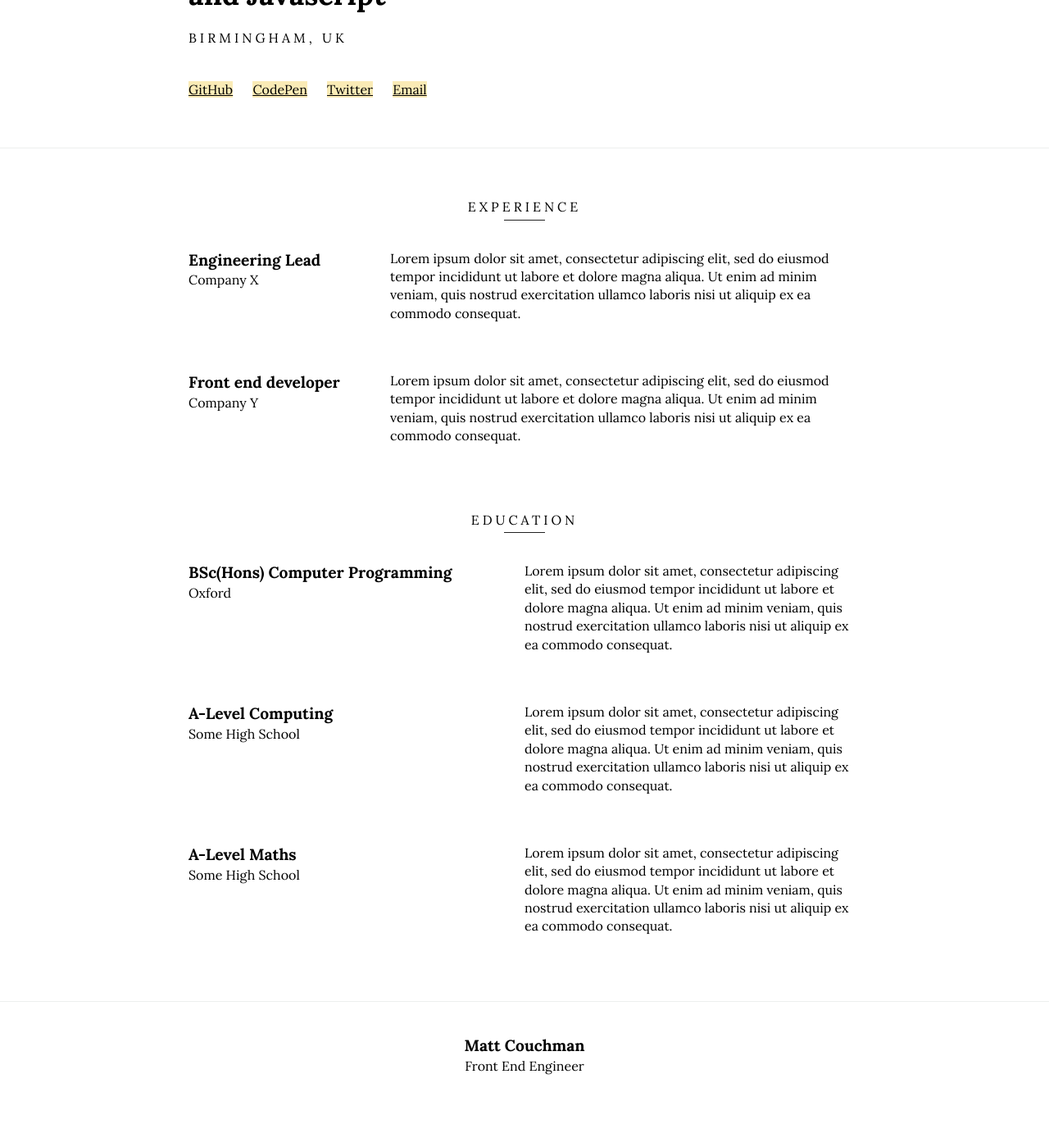
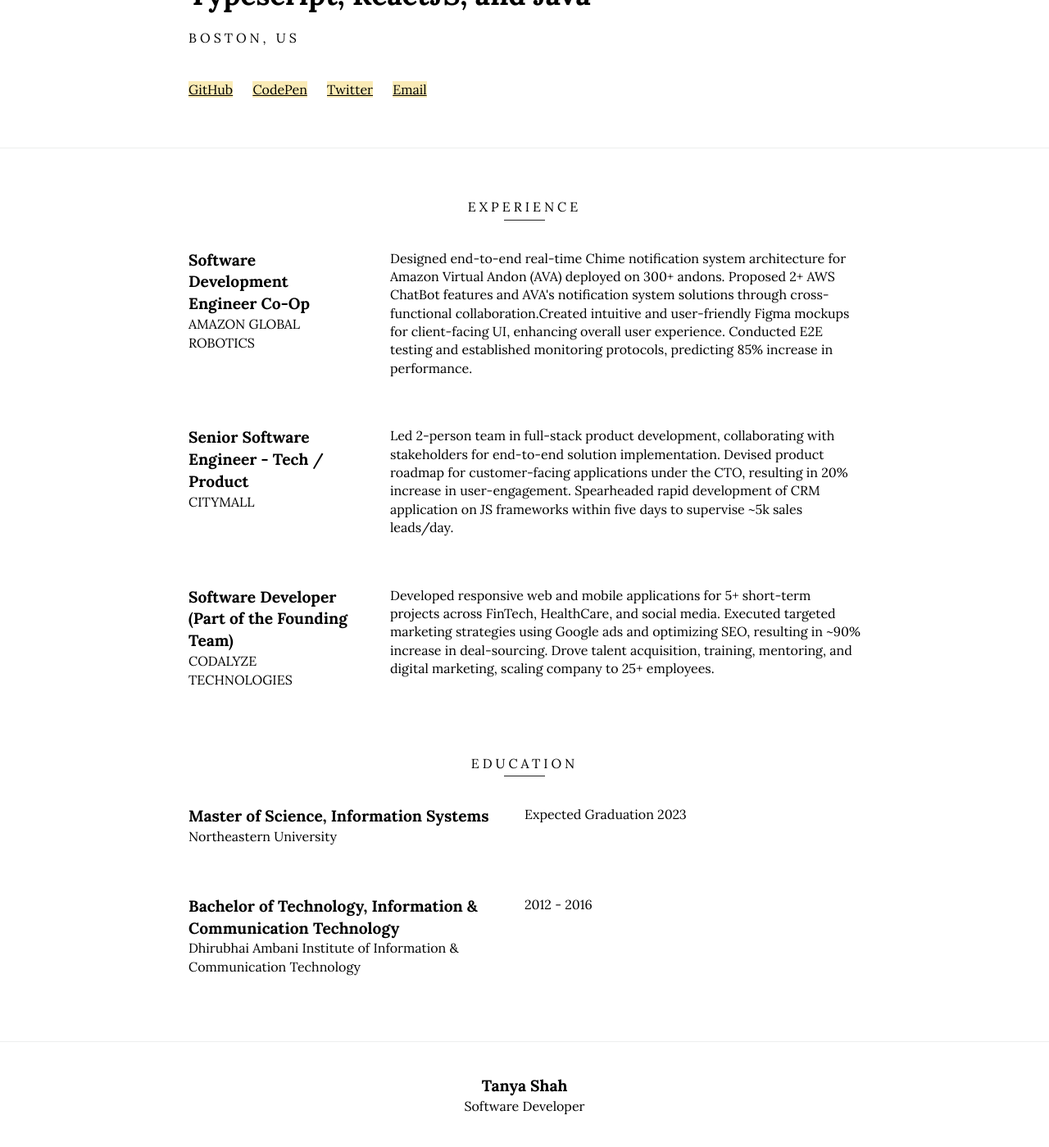
Before and after one commit to Aura313/Aura313.github.io, a Jekyll site: the page built from index.html, in a window 1280 px wide and 1400 px high, scrolled down 386 px. Shown: the whole window at 82% size. Built offline with Jekyll 4.4.1, drawn with Linux system fonts in a browser that asks for light colours; before the commit the page ends 1737 px from its top, so only the background shows below that; some of the changed text lies outside the part shown.

Commit message:
Data update

```diff
--- a/_config.yml
+++ b/_config.yml
@@ -1,19 +1,19 @@
 # Jekyll Resume Theme
 
 # Site settings
-title: Jekyll Resume
-email: email@domain.com
-description: Jekyll Resume is a mega simple resume theme for Jekyll.
+title: Tanya's Portfolio
+email: tanyashah010@gmail.com
+description: Tanya's portfolio items.
 baseurl: "/"
-url: "http://mattcouchman.co.uk/jekyll-resume"
-name: Matt Couchman
-job: front end engineer
-location: Birmingham, UK
-languages: HTML, CSS and Javascript
-twitter_username: mattcouchman
-github_username:  mattcouchman
-codepen_username:  mattcouchman
-email_address: some@email.com
+url: "https://tanyashah.me/"
+name: Tanya Shah
+job: Software Developer
+location: Boston, US
+languages: Javascript, Typescript, ReactJS, and Java
+twitter_username: tanya95
+github_username:  Aura313
+# codepen_username:  mattcouchman
+email_address: tanyashah010@gmail.com
 
 # Build settings
 markdown: kramdown
--- a/_data/education.yml
+++ b/_data/education.yml
@@ -1,11 +1,7 @@
--   qualification: BSc(Hons) Computer Programming
-    school: Oxford
-    description: Lorem ipsum dolor sit amet, consectetur adipiscing elit, sed do eiusmod tempor incididunt ut labore et dolore magna aliqua. Ut enim ad minim veniam, quis nostrud exercitation ullamco laboris nisi ut aliquip ex ea commodo consequat.
+-   qualification: Master of Science, Information Systems
+    school: Northeastern University
+    description: Expected Graduation 2023
 
--   qualification: A-Level Computing
-    school: Some High School
-    description: Lorem ipsum dolor sit amet, consectetur adipiscing elit, sed do eiusmod tempor incididunt ut labore et dolore magna aliqua. Ut enim ad minim veniam, quis nostrud exercitation ullamco laboris nisi ut aliquip ex ea commodo consequat.
-
--   qualification: A-Level Maths
-    school: Some High School
-    description: Lorem ipsum dolor sit amet, consectetur adipiscing elit, sed do eiusmod tempor incididunt ut labore et dolore magna aliqua. Ut enim ad minim veniam, quis nostrud exercitation ullamco laboris nisi ut aliquip ex ea commodo consequat.
+-   qualification: Bachelor of Technology, Information & Communication Technology
+    school: Dhirubhai Ambani Institute of Information & Communication Technology
+    description: 2012 - 2016
--- a/_data/jobs.yml
+++ b/_data/jobs.yml
@@ -1,7 +1,11 @@
--   title: Engineering Lead
-    company: Company X
-    description: Lorem ipsum dolor sit amet, consectetur adipiscing elit, sed do eiusmod tempor incididunt ut labore et dolore magna aliqua. Ut enim ad minim veniam, quis nostrud exercitation ullamco laboris nisi ut aliquip ex ea commodo consequat.
+-   title: Software Development Engineer Co-Op
+    company: AMAZON GLOBAL ROBOTICS
+    description: Designed end-to-end real-time Chime notification system architecture for Amazon Virtual Andon (AVA) deployed on 300+ andons. Proposed 2+ AWS ChatBot features and AVA's notification system solutions through cross-functional collaboration.Created intuitive and user-friendly Figma mockups for client-facing UI, enhancing overall user experience. Conducted E2E testing and established monitoring protocols, predicting 85% increase in performance.
 
--   title: Front end developer
-    company: Company Y
-    description: Lorem ipsum dolor sit amet, consectetur adipiscing elit, sed do eiusmod tempor incididunt ut labore et dolore magna aliqua. Ut enim ad minim veniam, quis nostrud exercitation ullamco laboris nisi ut aliquip ex ea commodo consequat.
+-   title: Senior Software Engineer - Tech / Product
+    company: CITYMALL
+    description:  Led 2-person team in full-stack product development, collaborating with stakeholders for end-to-end solution implementation. Devised product roadmap for customer-facing applications under the CTO, resulting in 20% increase in user-engagement. Spearheaded rapid development of CRM application on JS frameworks within five days to supervise ~5k sales leads/day.
+
+-   title: Software Developer (Part of the Founding Team)
+    company: CODALYZE TECHNOLOGIES
+    description:  Developed responsive web and mobile applications for 5+ short-term projects across FinTech, HealthCare, and social media. Executed targeted marketing strategies using Google ads and optimizing SEO, resulting in ~90% increase in deal-sourcing. Drove talent acquisition, training, mentoring, and digital marketing, scaling company to 25+ employees.
```
